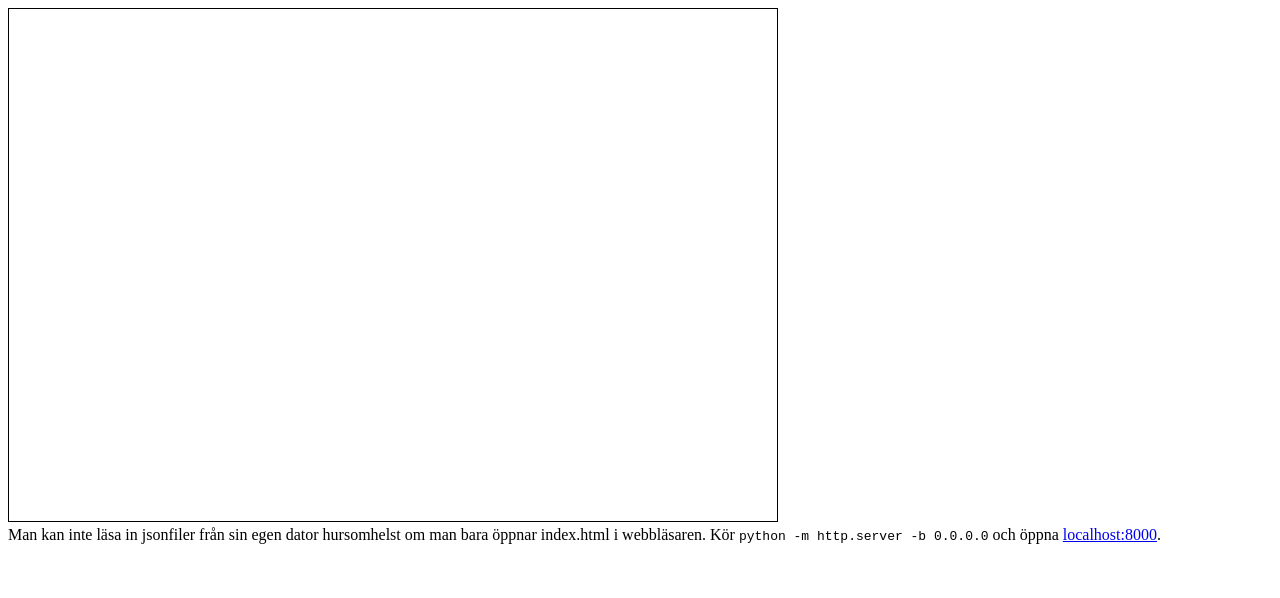
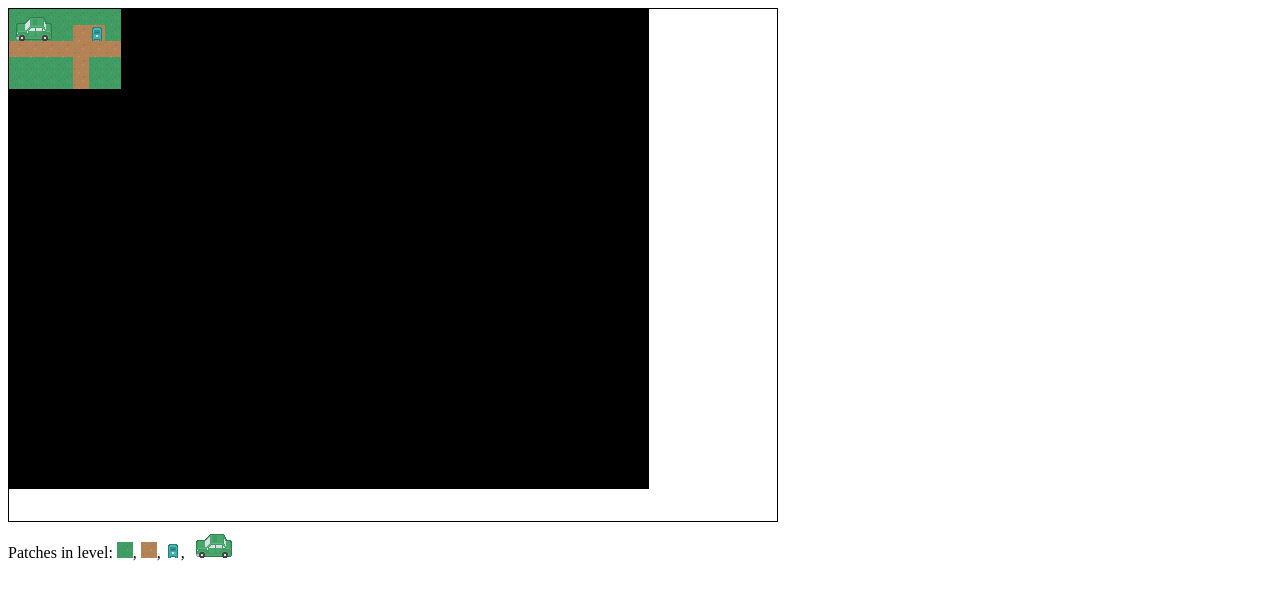
Before and after one commit to HelmerNylen/campussafari, a plain HTML site: page index.html in a window 1280 px wide. Drawn offline with Linux system fonts and the light colour scheme.

Commit message:
En slags levelinläsare

```diff
--- a/index.html
+++ b/index.html
@@ -13,12 +13,29 @@
 	<!--<link rel="stylesheet" type="text/css" href="css/style.css">
 	<link rel="icon" type="image/png" href="img/fadderietslogga.png" />-->
 
+	<script type="text/javascript" src="js/tileset.js"></script>
 	<script type="text/javascript" src="js/loader.js"></script>
+	<script type="text/javascript" src="js/level.js"></script>
 </head>
 <body>
 	<canvas id="gameboard" width="768" height="512" style="border:1px solid #000;"></canvas>
 	<script type="text/javascript">
 		window.onload = () => {
+			loadResources("levels/test.json", JSON).then(items => {
+				Level.drawTerrain(items[0]).then(canvas => {
+					document.getElementById("gameboard").getContext('2d').drawImage(canvas, 0, 0);
+				});
+			}, reason => {
+				console.log("Could not load all resources");
+				console.log(reason);
+
+				let fail = document.createElement('div');
+				fail.innerHTML = `Man kan inte läsa in jsonfiler från sin egen dator hursomhelst om man bara öppnar index.html i webbläsaren. Kör <code>python -m http.server -b 0.0.0.0</code> och öppna <a href="localhost:8000" target="_blank">localhost:8000</a>.`;
+				document.body.appendChild(fail);
+			});
+
+
+			/*
 			loadResources([
 				["tilesets/roguelike-modern-city-pack.png", Image, (i) => console.log(i)],
 				["audio/soundtrack/porthos.mp3", Audio, (a) => console.log(a)],
@@ -43,14 +60,13 @@
 				let json = document.createElement('code');
 				json.textContent = JSON.stringify(items[2]);
 				document.body.appendChild(json);
-			}).catch(reason => {
-				console.log("Could not load all resources");
-				console.log(reason);
 
-				let fail = document.createElement('div');
-				fail.innerHTML = `Man kan inte läsa in jsonfiler från sin egen dator hursomhelst om man bara öppnar index.html i webbläsaren. Kör <code>python -m http.server -b 0.0.0.0</code> och öppna <a href="localhost:8000" target="_blank">localhost:8000</a>.`;
-				document.body.appendChild(fail);
-			});
+				document.body.appendChild(document.createElement('br'));
+
+				let tileset = new Tileset(items[0], 16, 1);
+				document.body.appendChild(tileset.tilesMerged(31, 16, 3, 2));
+
+			});*/
 		};
 	</script>
 	<br />
--- /dev/null
+++ b/js/level.js
@@ -0,0 +1,60 @@
+class Level {
+	static async drawTerrain(json) {
+		const images = await loadResources(json.tilesets.map(ts => "tilesets/" + ts.file));
+
+		let tilesets = json.tilesets.map((ts, i) => new Tileset(
+			images[i],
+			ts["tilesizeX"] || ts["tilesize"],
+			ts["separationX"] || ts["separation"],
+			ts["tilesizeY"] || ts["tilesize"],
+			ts["separationY"] || ts["separation"]
+		));
+
+		let patches = json.terrain.patches.map(p => tilesets[p.tileset].tilesMerged(p.x, p.y, p["width"], p["height"]));
+
+		let canvas = document.createElement('canvas', { alpha: false });
+		canvas.width = json.terrain.cellsize * json.terrain.width;
+		canvas.height = json.terrain.cellsize * json.terrain.height;
+		let ctx = canvas.getContext('2d');
+
+		ctx.fillStyle = "black";
+		ctx.fillRect(0, 0, canvas.width, canvas.height);
+
+		let patchesDrawnAbove = [];
+		for (let y = 0, d; y < json.terrain.height; y++) {
+			for (let x = 0; x < json.terrain.width; x++) {
+				d = json.terrain.data[y * json.terrain.width + x];
+				if (d instanceof Array) {
+					patchesDrawnAbove.push([x, y]);
+					d = d[0];
+				}
+				if (d !== 0)
+					ctx.drawImage(patches[d - 1], json.terrain.cellsize * x, json.terrain.cellsize * y);
+			}
+		}
+
+		const maxLayer = Math.max(...patchesDrawnAbove.map(
+			coords => json.terrain.data[coords[1] * json.terrain.width + coords[0]].length
+		));
+		for (let layer = 1, d; layer < maxLayer; layer++) {
+			patchesDrawnAbove = patchesDrawnAbove.filter(coords => {
+				d = json.terrain.data[coords[1] * json.terrain.width + coords[0]];
+				if (layer >= d.length)
+					return false;
+				else {
+					ctx.drawImage(patches[d[layer] - 1], json.terrain.cellsize * coords[0], json.terrain.cellsize * coords[1]);
+					return true;
+				}
+			});
+		}
+
+		document.body.appendChild(document.createTextNode("Patches in level: "));
+		patches.forEach((p, i) => {
+			if (i > 0)
+				document.body.appendChild(document.createTextNode(", "));
+			document.body.appendChild(p);
+		});
+
+		return canvas;
+	}
+}
--- a/js/loader.js
+++ b/js/loader.js
@@ -8,8 +8,11 @@ function loadResources(resources, defaultType = Image, onUpdate = null) {
 	let progress = 0;
 	let items = [];
 
+	if (typeof(resources) === "string")
+		resources = [resources];
+
 	for (let resource of resources) {
-		if (resource instanceof String)
+		if (typeof(resource) === "string")
 			resource = [resource];
 
 		let path = resource[0];
--- /dev/null
+++ b/js/tileset.js
@@ -0,0 +1,58 @@
+class Tileset {
+	constructor(image, tilesizeX, sepX, tilesizeY, sepY) {
+		this.image = image;
+		this.tilesizeX = tilesizeX;
+		this.tilesizeY = tilesizeY || this.tilesizeX;
+		this.sepX = sepX || 0;
+		this.sepY = sepY || this.sepX;
+		this.width = Math.floor((this.image.width + this.sepX) / (this.tilesizeX + this.sepX));
+		this.height = Math.floor((this.image.height + this.sepY) / (this.tilesizeY + this.sepY));
+	}
+
+	tile(x, y) {
+		return this.tilesMerged(x, y);
+	}
+
+	tilesArray(xs, ys, width = 1, height = 1) {
+		if (!(xs instanceof Array) && !(ys instanceof Array)) {
+			let xCoords = [];
+			let yCoords = [];
+			for (let y = 0; y < height; y++) {
+				for (let x = 0; x < width; x++) {
+					xCoords.push(xs + x);
+					yCoords.push(ys + y);
+				}
+			}
+		}
+		else if (xs.length != ys.length)
+			throw `xs length (${xs.length}) does not match ys length (${ys.length})`;
+
+		let res = [];
+		for (let i = 0; i < xs.length; i++) {
+			res.push(this.tile(xs[i], ys[i]));
+		}
+
+		return res;
+	}
+
+	tilesMerged(x, y, width = 1, height = 1) {
+		let canvas = document.createElement('canvas');
+		canvas.width = this.tilesizeX * width;
+		canvas.height = this.tilesizeY * height;
+		let ctx = canvas.getContext('2d');
+
+		for (let j = 0; j < height; j++) {
+			for (let i = 0; i < width; i++) {
+				ctx.drawImage(
+					this.image, (x + i) * (this.tilesizeX + this.sepX),
+					(y + j) * (this.tilesizeY + this.sepY),
+					this.tilesizeX, this.tilesizeY,
+					i * this.tilesizeX, j * this.tilesizeY,
+					this.tilesizeX, this.tilesizeY
+				);
+			}
+		}
+
+		return canvas;
+	}
+}
--- /dev/null
+++ b/levels/test.json
@@ -0,0 +1,70 @@
+{
+	"tilesets": [
+		{
+			"file": "roguelike-modern-city-pack.png",
+			"tilesize": 16,
+			"separation": 1
+		}
+	],
+	"terrain": {
+		"cellsize": 16,
+		"width": 40,
+		"height": 30,
+		"patches": [
+			{
+				"tileset": 0,
+				"x": 1,
+				"y": 26
+			},
+			{
+				"tileset": 0,
+				"x": 11,
+				"y": 26
+			},
+			{
+				"tileset": 0,
+				"x": 12,
+				"y": 16
+			},
+			{
+				"tileset": 0,
+				"x": 31,
+				"y": 16,
+				"width": 3,
+				"height": 2
+			}
+		],
+		"data": [
+			[1, 4], 1, 1, 1, 1, 1, 1, 0, 0, 0, 0, 0, 0, 0, 0, 0, 0, 0, 0, 0, 0, 0, 0, 0, 0, 0, 0, 0, 0, 0, 0, 0, 0, 0, 0, 0, 0, 0, 0, 0,
+			1, 1, 1, 1, 2, [2, 3], 1, 0, 0, 0, 0, 0, 0, 0, 0, 0, 0, 0, 0, 0, 0, 0, 0, 0, 0, 0, 0, 0, 0, 0, 0, 0, 0, 0, 0, 0, 0, 0, 0, 0,
+			2, 2, 2, 2, 2, 2, 2, 0, 0, 0, 0, 0, 0, 0, 0, 0, 0, 0, 0, 0, 0, 0, 0, 0, 0, 0, 0, 0, 0, 0, 0, 0, 0, 0, 0, 0, 0, 0, 0, 0,
+			1, 1, 1, 1, 2, 1, 1, 0, 0, 0, 0, 0, 0, 0, 0, 0, 0, 0, 0, 0, 0, 0, 0, 0, 0, 0, 0, 0, 0, 0, 0, 0, 0, 0, 0, 0, 0, 0, 0, 0,
+			1, 1, 1, 1, 2, 1, 1, 0, 0, 0, 0, 0, 0, 0, 0, 0, 0, 0, 0, 0, 0, 0, 0, 0, 0, 0, 0, 0, 0, 0, 0, 0, 0, 0, 0, 0, 0, 0, 0, 0,
+			0, 0, 0, 0, 0, 0, 0, 0, 0, 0, 0, 0, 0, 0, 0, 0, 0, 0, 0, 0, 0, 0, 0, 0, 0, 0, 0, 0, 0, 0, 0, 0, 0, 0, 0, 0, 0, 0, 0, 0,
+			0, 0, 0, 0, 0, 0, 0, 0, 0, 0, 0, 0, 0, 0, 0, 0, 0, 0, 0, 0, 0, 0, 0, 0, 0, 0, 0, 0, 0, 0, 0, 0, 0, 0, 0, 0, 0, 0, 0, 0,
+			0, 0, 0, 0, 0, 0, 0, 0, 0, 0, 0, 0, 0, 0, 0, 0, 0, 0, 0, 0, 0, 0, 0, 0, 0, 0, 0, 0, 0, 0, 0, 0, 0, 0, 0, 0, 0, 0, 0, 0,
+			0, 0, 0, 0, 0, 0, 0, 0, 0, 0, 0, 0, 0, 0, 0, 0, 0, 0, 0, 0, 0, 0, 0, 0, 0, 0, 0, 0, 0, 0, 0, 0, 0, 0, 0, 0, 0, 0, 0, 0,
+			0, 0, 0, 0, 0, 0, 0, 0, 0, 0, 0, 0, 0, 0, 0, 0, 0, 0, 0, 0, 0, 0, 0, 0, 0, 0, 0, 0, 0, 0, 0, 0, 0, 0, 0, 0, 0, 0, 0, 0,
+			0, 0, 0, 0, 0, 0, 0, 0, 0, 0, 0, 0, 0, 0, 0, 0, 0, 0, 0, 0, 0, 0, 0, 0, 0, 0, 0, 0, 0, 0, 0, 0, 0, 0, 0, 0, 0, 0, 0, 0,
+			0, 0, 0, 0, 0, 0, 0, 0, 0, 0, 0, 0, 0, 0, 0, 0, 0, 0, 0, 0, 0, 0, 0, 0, 0, 0, 0, 0, 0, 0, 0, 0, 0, 0, 0, 0, 0, 0, 0, 0,
+			0, 0, 0, 0, 0, 0, 0, 0, 0, 0, 0, 0, 0, 0, 0, 0, 0, 0, 0, 0, 0, 0, 0, 0, 0, 0, 0, 0, 0, 0, 0, 0, 0, 0, 0, 0, 0, 0, 0, 0,
+			0, 0, 0, 0, 0, 0, 0, 0, 0, 0, 0, 0, 0, 0, 0, 0, 0, 0, 0, 0, 0, 0, 0, 0, 0, 0, 0, 0, 0, 0, 0, 0, 0, 0, 0, 0, 0, 0, 0, 0,
+			0, 0, 0, 0, 0, 0, 0, 0, 0, 0, 0, 0, 0, 0, 0, 0, 0, 0, 0, 0, 0, 0, 0, 0, 0, 0, 0, 0, 0, 0, 0, 0, 0, 0, 0, 0, 0, 0, 0, 0,
+			0, 0, 0, 0, 0, 0, 0, 0, 0, 0, 0, 0, 0, 0, 0, 0, 0, 0, 0, 0, 0, 0, 0, 0, 0, 0, 0, 0, 0, 0, 0, 0, 0, 0, 0, 0, 0, 0, 0, 0,
+			0, 0, 0, 0, 0, 0, 0, 0, 0, 0, 0, 0, 0, 0, 0, 0, 0, 0, 0, 0, 0, 0, 0, 0, 0, 0, 0, 0, 0, 0, 0, 0, 0, 0, 0, 0, 0, 0, 0, 0,
+			0, 0, 0, 0, 0, 0, 0, 0, 0, 0, 0, 0, 0, 0, 0, 0, 0, 0, 0, 0, 0, 0, 0, 0, 0, 0, 0, 0, 0, 0, 0, 0, 0, 0, 0, 0, 0, 0, 0, 0,
+			0, 0, 0, 0, 0, 0, 0, 0, 0, 0, 0, 0, 0, 0, 0, 0, 0, 0, 0, 0, 0, 0, 0, 0, 0, 0, 0, 0, 0, 0, 0, 0, 0, 0, 0, 0, 0, 0, 0, 0,
+			0, 0, 0, 0, 0, 0, 0, 0, 0, 0, 0, 0, 0, 0, 0, 0, 0, 0, 0, 0, 0, 0, 0, 0, 0, 0, 0, 0, 0, 0, 0, 0, 0, 0, 0, 0, 0, 0, 0, 0,
+			0, 0, 0, 0, 0, 0, 0, 0, 0, 0, 0, 0, 0, 0, 0, 0, 0, 0, 0, 0, 0, 0, 0, 0, 0, 0, 0, 0, 0, 0, 0, 0, 0, 0, 0, 0, 0, 0, 0, 0,
+			0, 0, 0, 0, 0, 0, 0, 0, 0, 0, 0, 0, 0, 0, 0, 0, 0, 0, 0, 0, 0, 0, 0, 0, 0, 0, 0, 0, 0, 0, 0, 0, 0, 0, 0, 0, 0, 0, 0, 0,
+			0, 0, 0, 0, 0, 0, 0, 0, 0, 0, 0, 0, 0, 0, 0, 0, 0, 0, 0, 0, 0, 0, 0, 0, 0, 0, 0, 0, 0, 0, 0, 0, 0, 0, 0, 0, 0, 0, 0, 0,
+			0, 0, 0, 0, 0, 0, 0, 0, 0, 0, 0, 0, 0, 0, 0, 0, 0, 0, 0, 0, 0, 0, 0, 0, 0, 0, 0, 0, 0, 0, 0, 0, 0, 0, 0, 0, 0, 0, 0, 0,
+			0, 0, 0, 0, 0, 0, 0, 0, 0, 0, 0, 0, 0, 0, 0, 0, 0, 0, 0, 0, 0, 0, 0, 0, 0, 0, 0, 0, 0, 0, 0, 0, 0, 0, 0, 0, 0, 0, 0, 0,
+			0, 0, 0, 0, 0, 0, 0, 0, 0, 0, 0, 0, 0, 0, 0, 0, 0, 0, 0, 0, 0, 0, 0, 0, 0, 0, 0, 0, 0, 0, 0, 0, 0, 0, 0, 0, 0, 0, 0, 0,
+			0, 0, 0, 0, 0, 0, 0, 0, 0, 0, 0, 0, 0, 0, 0, 0, 0, 0, 0, 0, 0, 0, 0, 0, 0, 0, 0, 0, 0, 0, 0, 0, 0, 0, 0, 0, 0, 0, 0, 0,
+			0, 0, 0, 0, 0, 0, 0, 0, 0, 0, 0, 0, 0, 0, 0, 0, 0, 0, 0, 0, 0, 0, 0, 0, 0, 0, 0, 0, 0, 0, 0, 0, 0, 0, 0, 0, 0, 0, 0, 0,
+			0, 0, 0, 0, 0, 0, 0, 0, 0, 0, 0, 0, 0, 0, 0, 0, 0, 0, 0, 0, 0, 0, 0, 0, 0, 0, 0, 0, 0, 0, 0, 0, 0, 0, 0, 0, 0, 0, 0, 0,
+			0, 0, 0, 0, 0, 0, 0, 0, 0, 0, 0, 0, 0, 0, 0, 0, 0, 0, 0, 0, 0, 0, 0, 0, 0, 0, 0, 0, 0, 0, 0, 0, 0, 0, 0, 0, 0, 0, 0, 0
+		]
+	}
+}
--- a/test.json
+++ /dev/null
@@ -1,8 +0,0 @@
-{
-	"name": "det här är bara ett exempel på hur man kan läsa in json-data",
-	"sprites": [],
-	"visualmap": {
-		"width": 40,
-		"data": [0, 0, 0, 0, 0, 0, 0, 0, 0, 0, 0, 0, 0, 0]
-	}
-}
```
